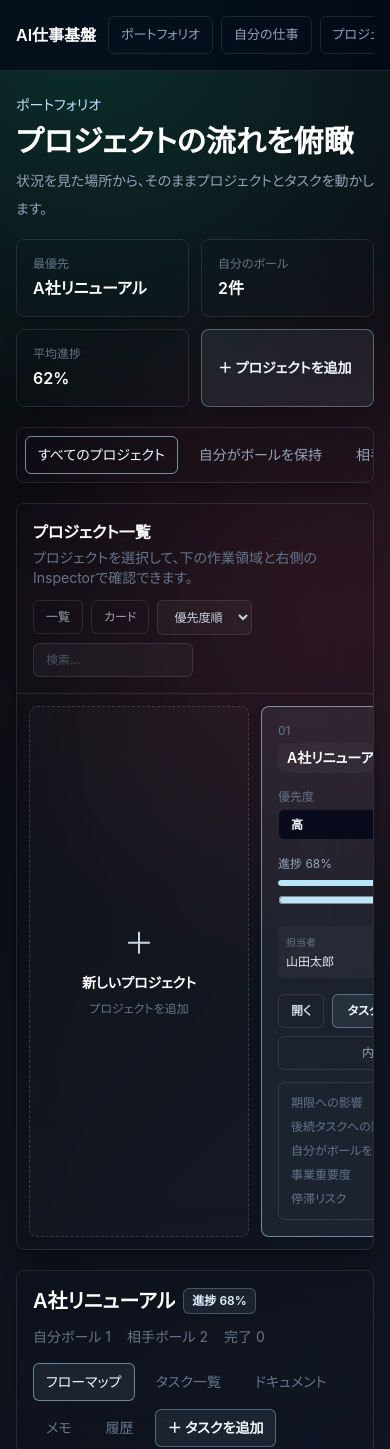
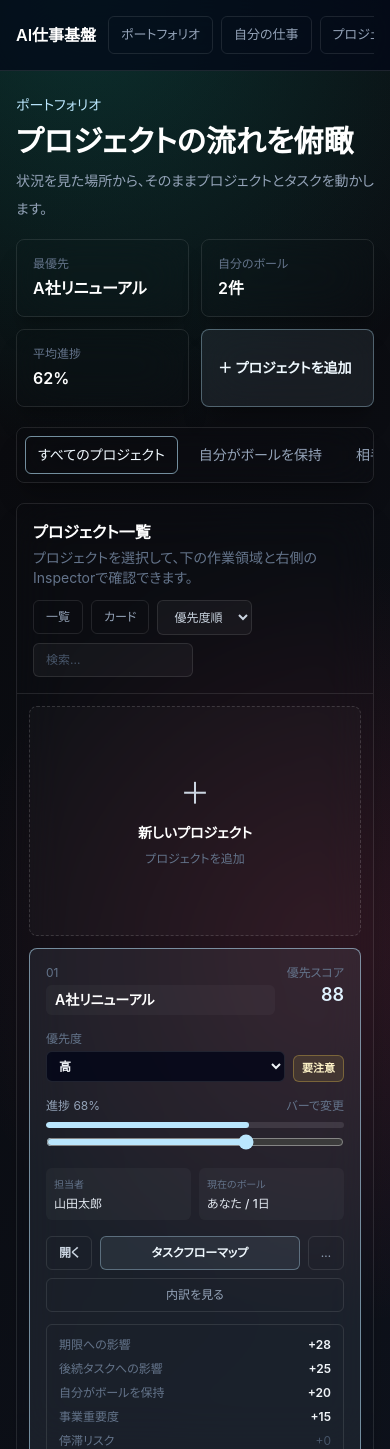
Before and after one commit to egawa-itax25/ai-work-os, a Next.js app: page /portfolio in a window 390 px wide. Shown: the top 1449 px of the page. Built offline with nearby package versions, Linux system fonts and the light colour scheme.

Commit message:
Wrap portfolio project cards responsively

```diff
--- a/src/app/portfolio/portfolio-view.tsx
+++ b/src/app/portfolio/portfolio-view.tsx
@@ -585,11 +585,11 @@ function ProjectList({
           />
         </div>
       </div>
-      <div className="flex gap-3 overflow-x-auto p-3">
+      <div className="grid grid-cols-[repeat(auto-fit,minmax(230px,1fr))] gap-3 p-3">
         <button
           type="button"
           onClick={onCreateProject}
-          className="flex min-h-[230px] w-[220px] shrink-0 flex-col items-center justify-center rounded-lg border border-dashed border-white/15 bg-white/[0.025] p-4 text-center transition duration-200 hover:border-sky-200/40 hover:bg-sky-200/[0.06]"
+          className="flex min-h-[230px] min-w-0 flex-col items-center justify-center rounded-lg border border-dashed border-white/15 bg-white/[0.025] p-4 text-center transition duration-200 hover:border-sky-200/40 hover:bg-sky-200/[0.06]"
         >
           <span className="text-3xl font-light text-slate-300">＋</span>
           <span className="mt-3 text-sm font-semibold text-white">新しいプロジェクト</span>
@@ -608,7 +608,7 @@ function ProjectList({
                 event.preventDefault();
                 onMenuToggle(project.id);
               }}
-              className={`relative min-h-[230px] w-[260px] shrink-0 rounded-lg border p-4 transition duration-200 ${
+              className={`relative min-h-[230px] min-w-0 rounded-lg border p-4 transition duration-200 ${
                 project.id === highlightId
                   ? "border-sky-200/75 bg-sky-200/[0.12]"
                   : isSelected
```
Also changed, not shown: Projects/portfolio-view.md (+3 -0 lines).
